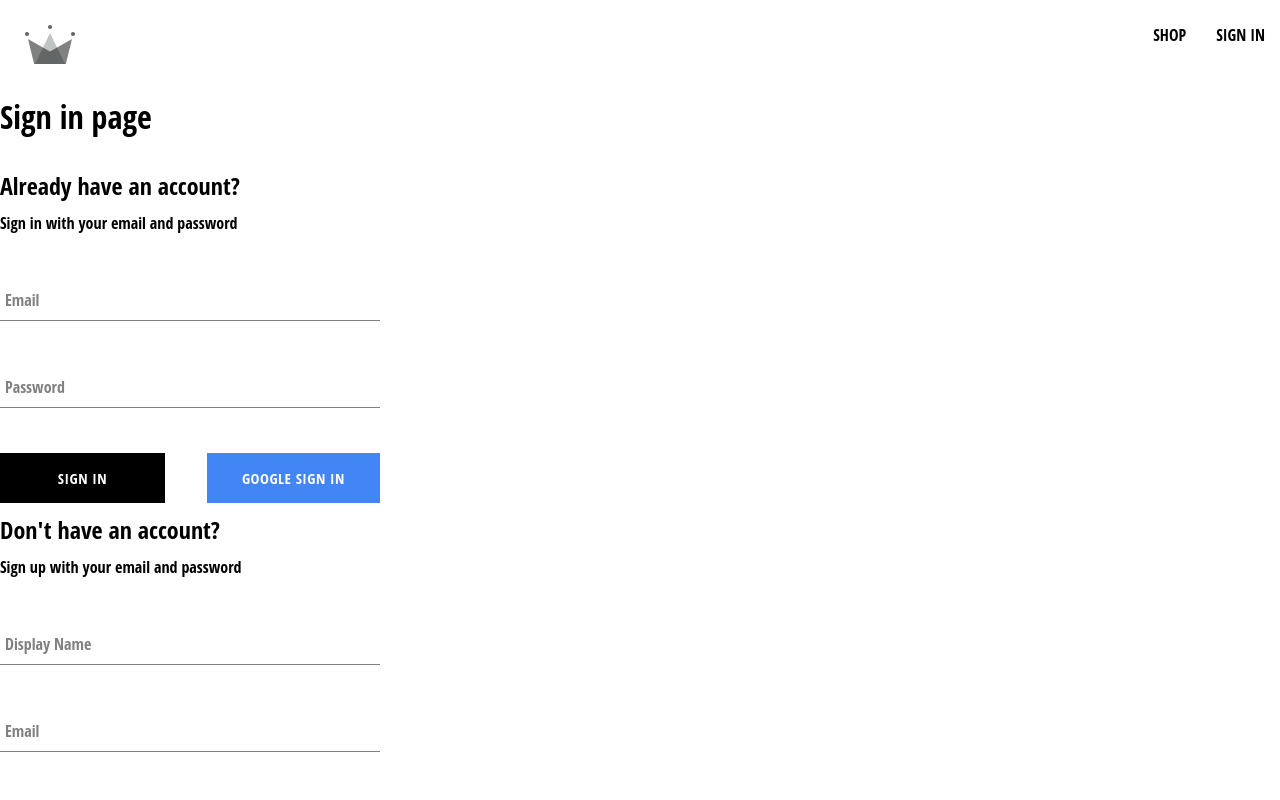
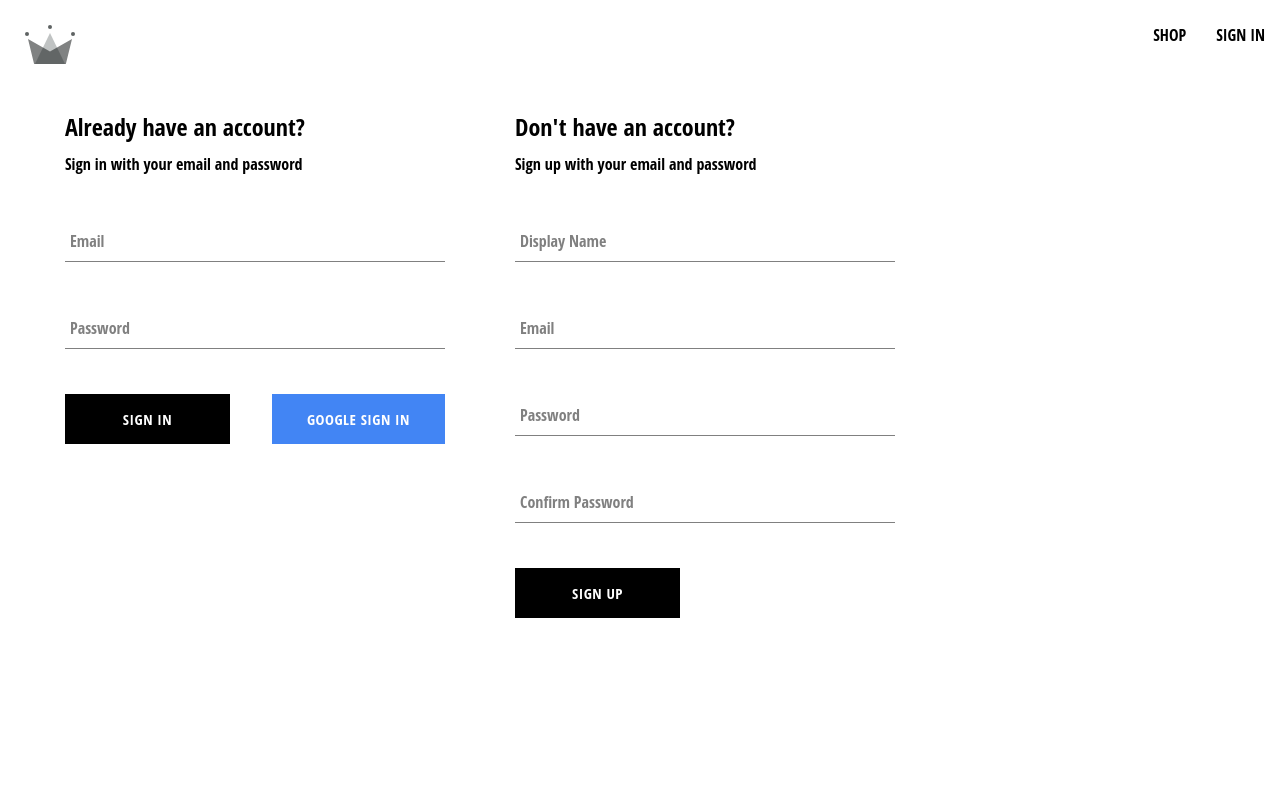
Before and after one commit to vinaybaswa/crwn-clothing, a React (Create React App) app: page /auth in a window 1280 px wide. Shown: the top 800 px of the page. Built offline with nearby package versions, Linux system fonts and the light colour scheme; the HTML template or start-up script is replaced by a standard one.

Commit message:
styling auth page

```diff
--- a/src/components/sign-in-form/sign-in-form.component.jsx
+++ b/src/components/sign-in-form/sign-in-form.component.jsx
@@ -31,7 +31,13 @@
 
       console.log(response);
       resetFormFields();
-    } catch (error) {}
+    } catch (error) {
+      if (error.code === "auth/invalid-credential") {
+        alert("Invalid cedentials");
+      } else {
+        console.log(error);
+      }
+    }
   };
 
   const handleChange = (event) => {
@@ -68,7 +74,7 @@
 
         <div className="buttons-container">
           <Button type="submit">Sign In</Button>
-          <Button buttonType="google" onClick={signInWithGoogle}>
+          <Button type="button" buttonType="google" onClick={signInWithGoogle}>
             Google sign in
           </Button>
         </div>
--- a/src/routes/authentication/authentication.component.jsx
+++ b/src/routes/authentication/authentication.component.jsx
@@ -1,10 +1,10 @@
 import SignUpForm from "../../components/sign-up-form/sign-up-form.component";
 import SignInForm from "../../components/sign-in-form/sign-in-form.component";
+import "./authentication.styles.scss"
 
 const Authentication = () => {
   return (
-    <div>
-      <h1>Sign in page</h1>
+    <div className="authentication-container">
       <SignInForm />
       <SignUpForm />
     </div>
--- /dev/null
+++ b/src/routes/authentication/authentication.styles.scss
@@ -0,0 +1,6 @@
+.authentication-container {
+  display: flex;
+  width: 900px;
+  justify-content: space-around;
+  margin: 30px;
+}
```
